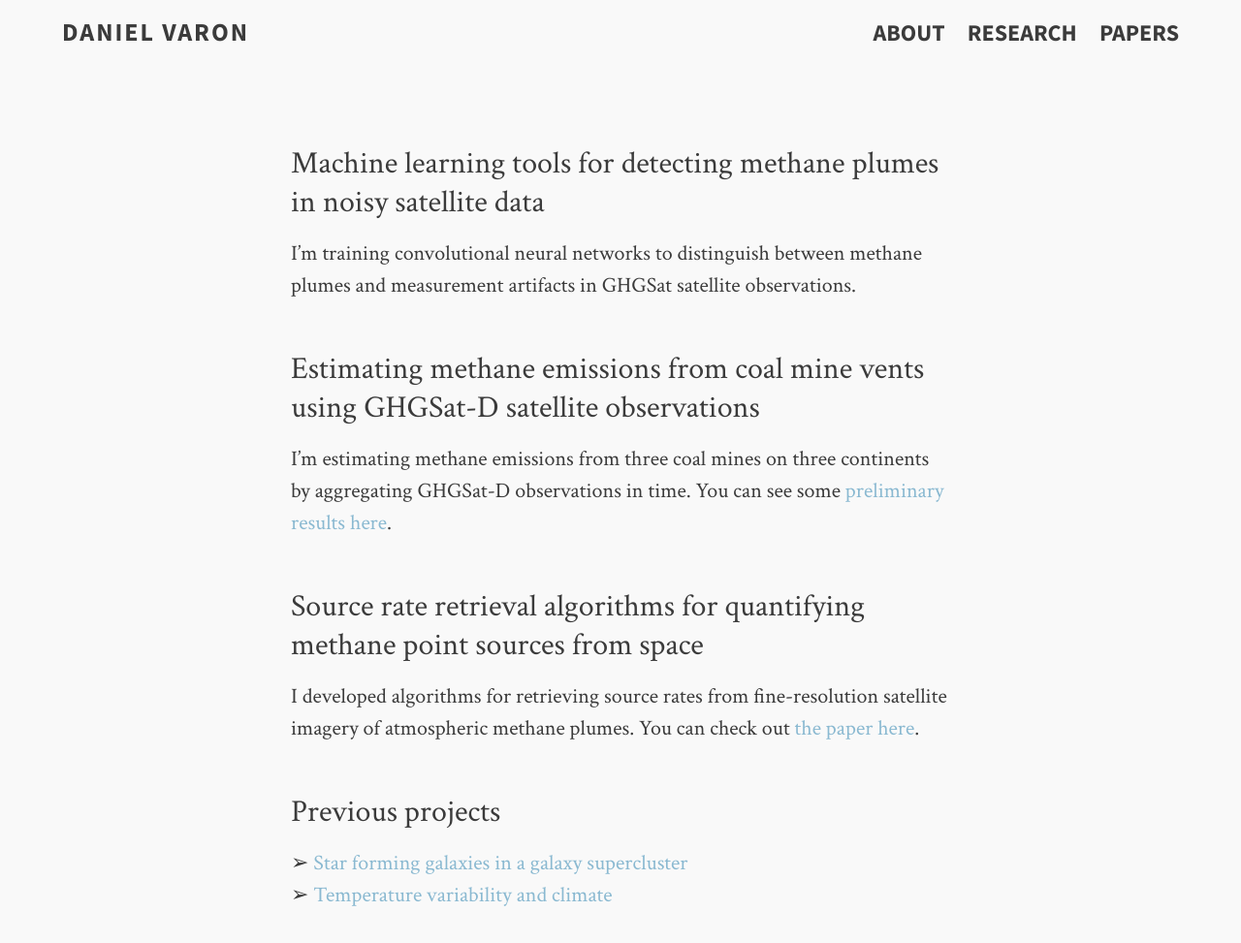
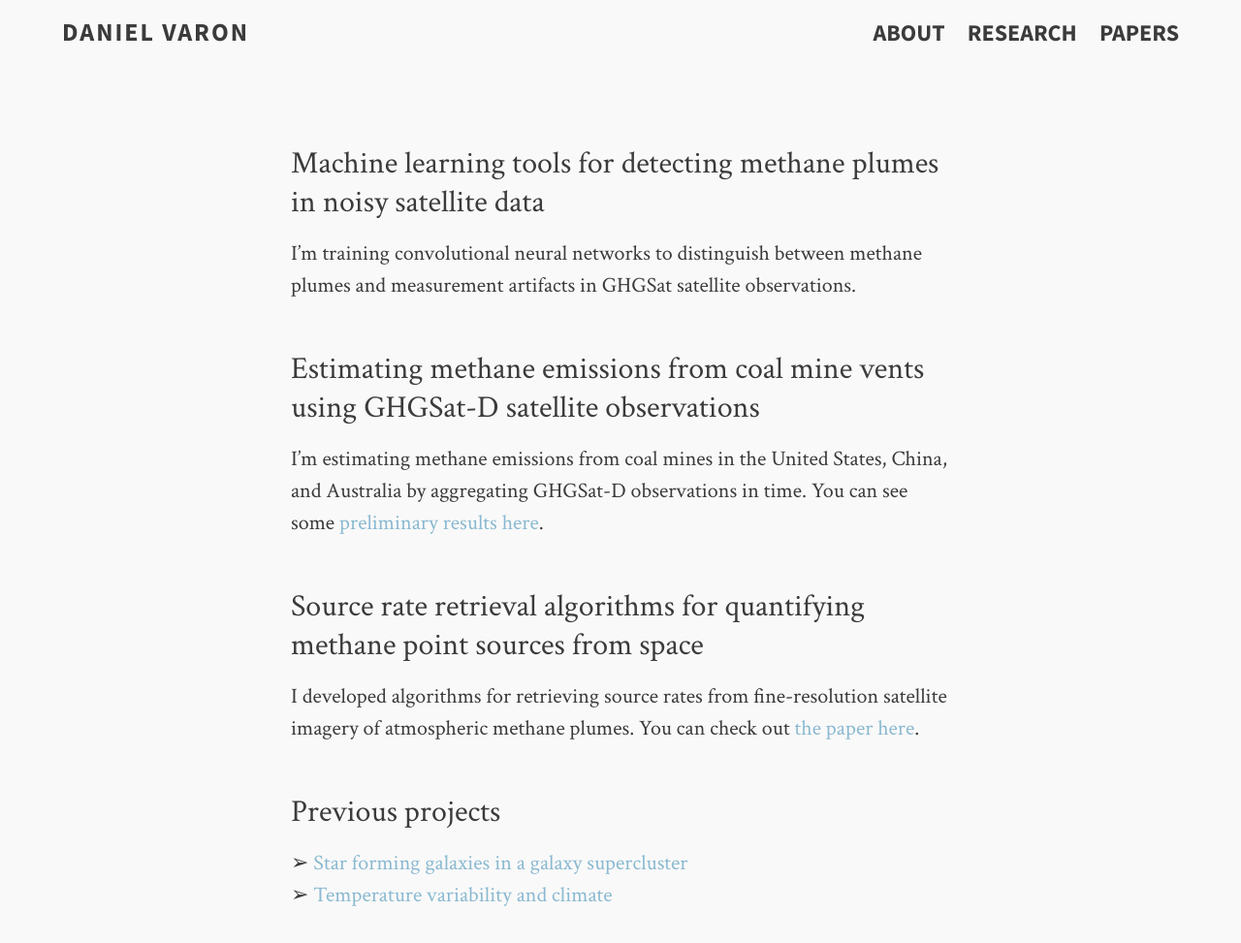
Before and after one commit to djvaron/djvaron.github.io, a Jekyll site: the page built from research.md, in a window 1280 px wide. Shown: the whole page at 97% size. Built offline with Jekyll 4.4.1, drawn with Linux system fonts in a browser that asks for light colours.

Commit message:
edit research page

```diff
--- a/research.md
+++ b/research.md
@@ -11,7 +11,7 @@
 
 ### Estimating methane emissions from coal mine vents using GHGSat-D satellite observations
 
-I'm estimating methane emissions from three coal mines on three continents by aggregating GHGSat-D observations in time. You can see some [preliminary results here](https://www.ghgsat.com/data-products-analytics/analytics/).
+I'm estimating methane emissions from coal mines in the United States, China, and Australia by aggregating GHGSat-D observations in time. You can see some [preliminary results here](https://www.ghgsat.com/data-products-analytics/analytics/).
 
 ### Source rate retrieval algorithms for quantifying methane point sources from space
 
```
